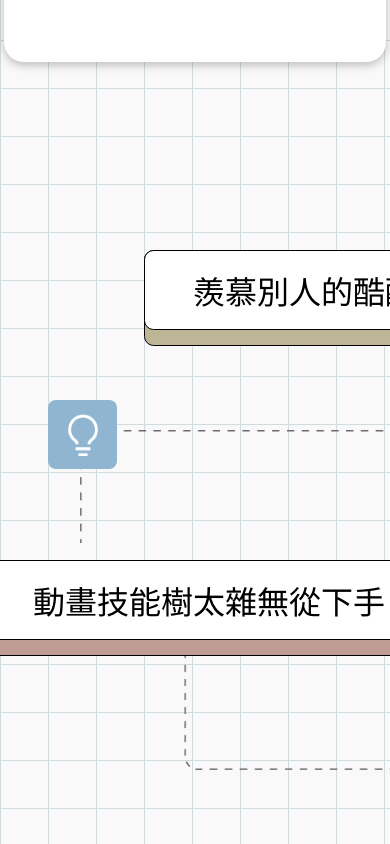
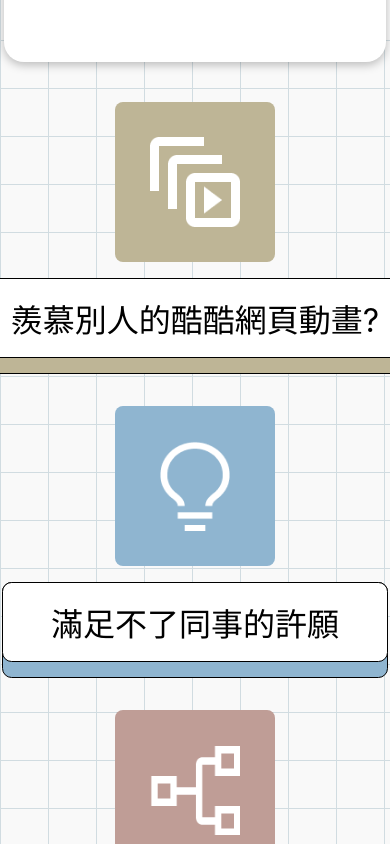
Before and after one commit to ms314006/event-website, a Next.js app: page / in a window 390 px wide. Shown: the part 1160-2004 px from the top of the page. Built offline with nearby package versions, Linux system fonts and the light colour scheme.

Commit message:
ADD SubIntroduction responsive ui

```diff
--- a/components/SubIntroduction/index.js
+++ b/components/SubIntroduction/index.js
@@ -5,6 +5,7 @@ import styles from './subIntroduction.module.css'
 
 export default function SubIntroduction() {
   return (
+    <>
       <div className={styles.container}>
         <SkillIconWrap backgroundColor="#beb596" position={{ left: '85%' }}>
           <Image src="./assets/video.png" alt="video" width={42} height={42} />
@@ -75,5 +76,44 @@ export default function SubIntroduction() {
           <span className={styles.title}>動畫技能樹太雜無從下手</span>
         </Shade>
       </div>
+      <div className={styles.mobileContainer}>
+        <SkillIconWrap backgroundColor="#beb596" width='10rem' height='10rem'>
+          <Image src="./assets/video.png" alt="video" width={90} height={90} />
+        </SkillIconWrap>
+        <Shade
+          color="#ffffff"
+          shadowColor="#beb596"
+          shadowTop="1rem"
+          contentPadding="1rem 3rem"
+          customStyles={{ margin: '1rem 0 3rem 0' }}
+        >
+          <span className={styles.title}>羨慕別人的酷酷網頁動畫?</span>
+        </Shade>
+        <SkillIconWrap backgroundColor="#8fb5d0" width='10rem' height='10rem'>
+          <Image src="./assets/idea.png" alt="idea" width={70} height={90} />
+        </SkillIconWrap>
+        <Shade
+          color="#ffffff"
+          shadowColor="#8fb5d0"
+          shadowTop="1rem"
+          contentPadding="1rem 3rem"
+          customStyles={{ margin: '1rem 0 3rem 0' }}
+        >
+          <span className={styles.title}>滿足不了同事的許願</span>
+        </Shade>
+        <SkillIconWrap backgroundColor="#bf9d96" width='10rem' height='10rem'>
+          <Image src="./assets/tree.png" alt="tree" width={90} height={90} />
+        </SkillIconWrap>
+        <Shade
+          color="#ffffff"
+          shadowColor="#bf9d96"
+          shadowTop="1rem"
+          contentPadding="1rem 3rem"
+          customStyles={{ marginTop: '1rem' }}
+        >
+          <span className={styles.title}>動畫技能樹太雜無從下手</span>
+        </Shade>
+      </div>
+    </>
   )
 }
--- a/components/SubIntroduction/subIntroduction.module.css
+++ b/components/SubIntroduction/subIntroduction.module.css
@@ -3,6 +3,10 @@
   width: 50rem;
   height: 50rem;
   margin: 0rem auto;
+}
+
+.mobileContainer {
+  display: none;
 }
 
 .absolute {
@@ -12,3 +16,17 @@
 .title {
   font-size: 2rem;
 }
+
+@media all and (max-width: 1100px) {
+  .container {
+    display: none;
+  }
+
+  .mobileContainer {
+    display: flex;
+    flex-direction: column;
+    align-items: center;
+    justify-content: center;
+    margin-top: 2rem;
+  }
+}
```
Lines whose indentation alone changed are shown as unchanged.
